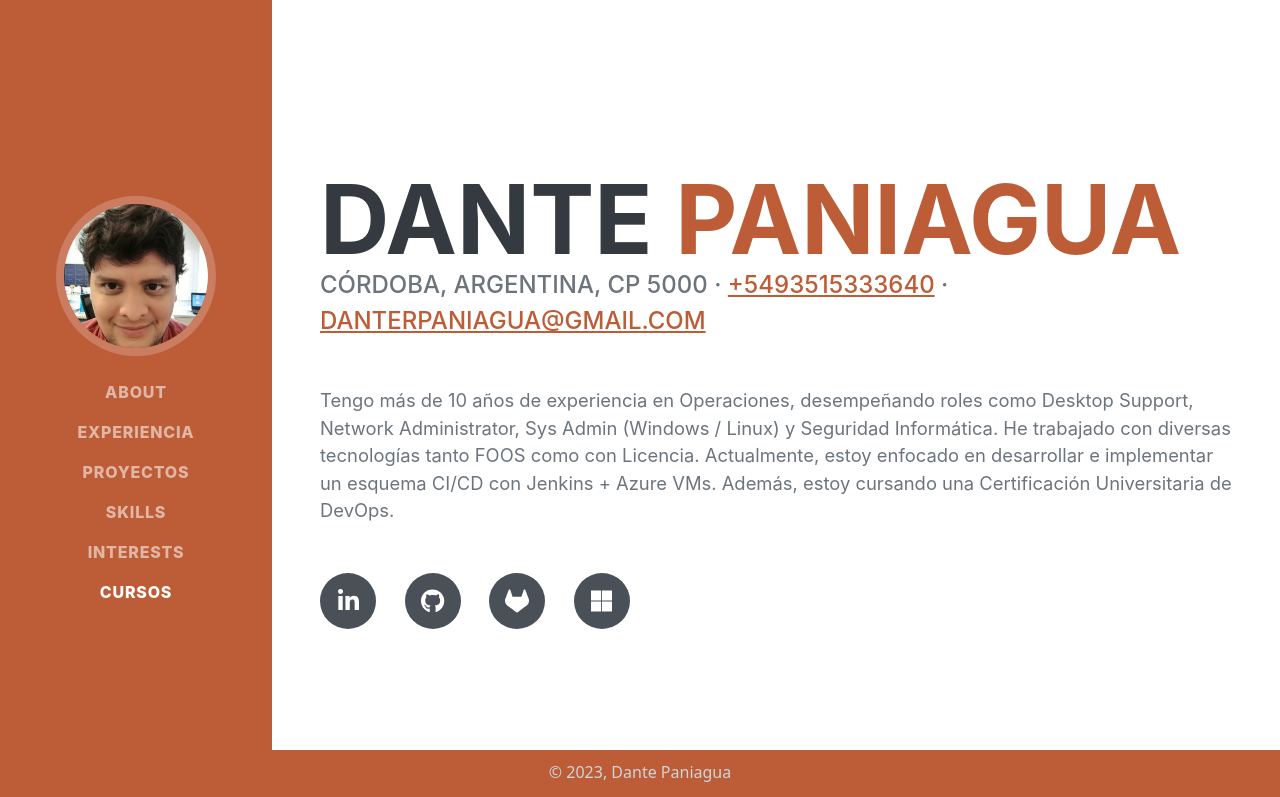
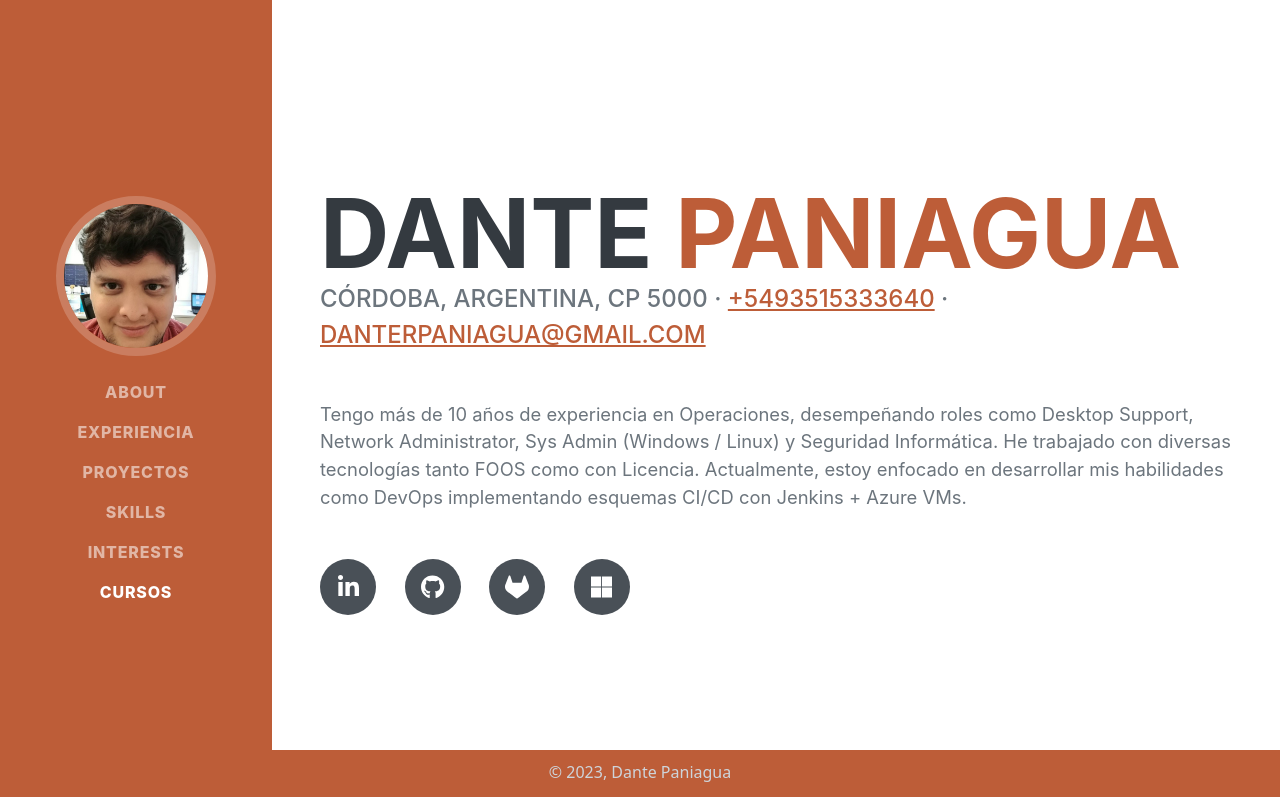
Before and after one commit to danterpaniagua/danterpaniagua.github.io, a plain HTML site: page index.html in a window 1280 px wide. Shown: the top 797 px of the page. Drawn offline with nearby package versions, Linux system fonts and the light colour scheme; a web font is replaced by a local one.

Commit message:
Actualizo ABOUT

```diff
--- a/index.html
+++ b/index.html
@@ -58,7 +58,7 @@
                         Córdoba, Argentina, CP 5000 · <a href="https://wa.me/+5493515333640">+5493515333640</a> ·
                         <a href="mailto:danterpaniagua@gmail.com">danterpaniagua@gmail.com</a>
                     </div>
-                    <p class="lead mb-5">Tengo más de 10 años de experiencia en Operaciones, desempeñando roles como Desktop Support, Network Administrator, Sys Admin (Windows / Linux) y Seguridad Informática. He trabajado con diversas tecnologías tanto FOOS como con Licencia. Actualmente, estoy enfocado en desarrollar e implementar un esquema CI/CD con Jenkins + Azure VMs. Además, estoy cursando una Certificación Universitaria de DevOps.</p>
+                    <p class="lead mb-5">Tengo más de 10 años de experiencia en Operaciones, desempeñando roles como Desktop Support, Network Administrator, Sys Admin (Windows / Linux) y Seguridad Informática. He trabajado con diversas tecnologías tanto FOOS como con Licencia. Actualmente, estoy enfocado en desarrollar mis habilidades como DevOps implementando esquemas CI/CD con Jenkins + Azure VMs.</p>
                     <div class="social-icons">
                         <a class="social-icon" href="https://www.linkedin.com/in/dante-paniagua-831a2340"><i class="fab fa-linkedin-in"></i></a>
                         <a class="social-icon" href="https://github.com/danterpaniagua/"><i class="fab fa-github"></i></a>
```
